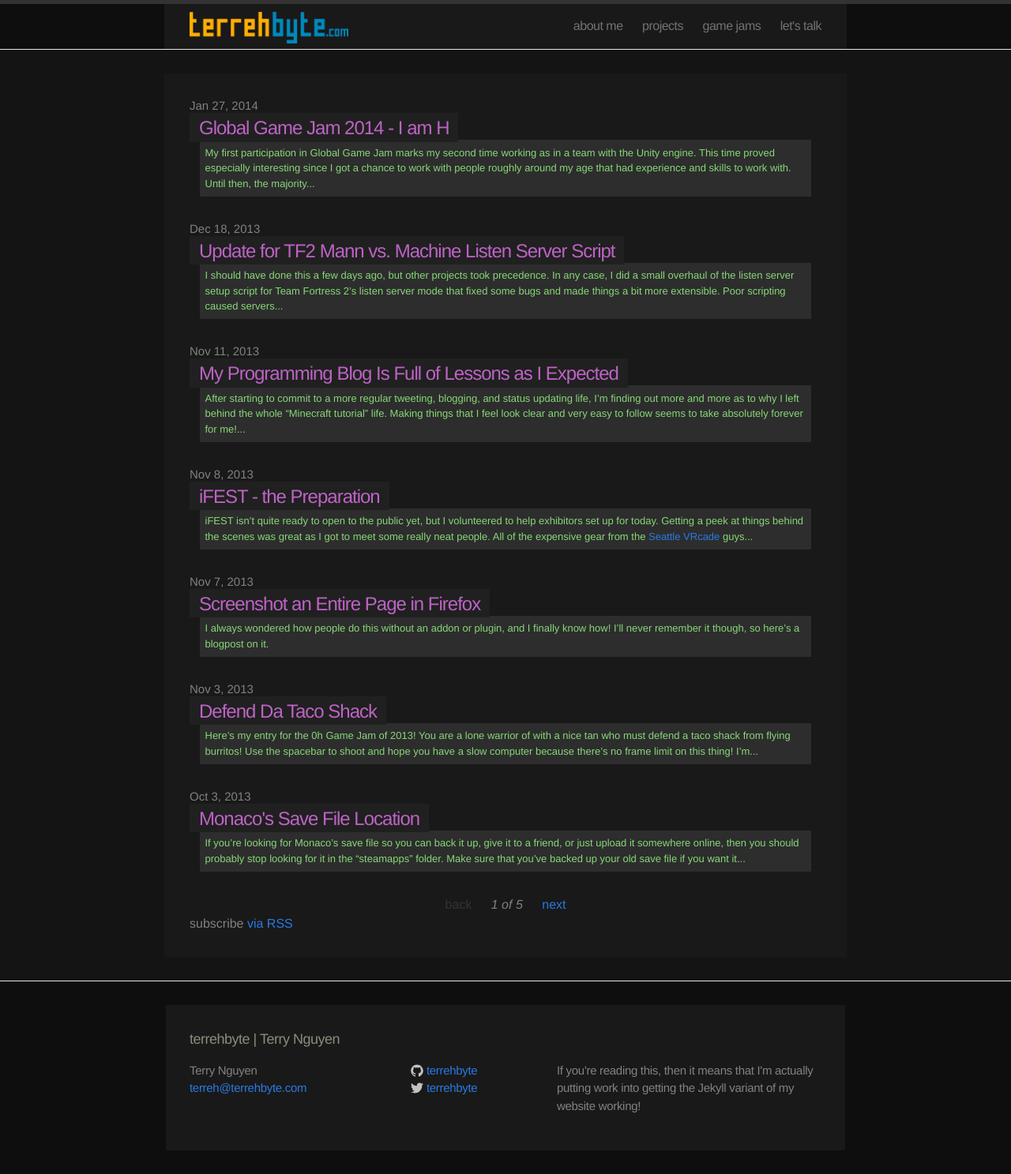
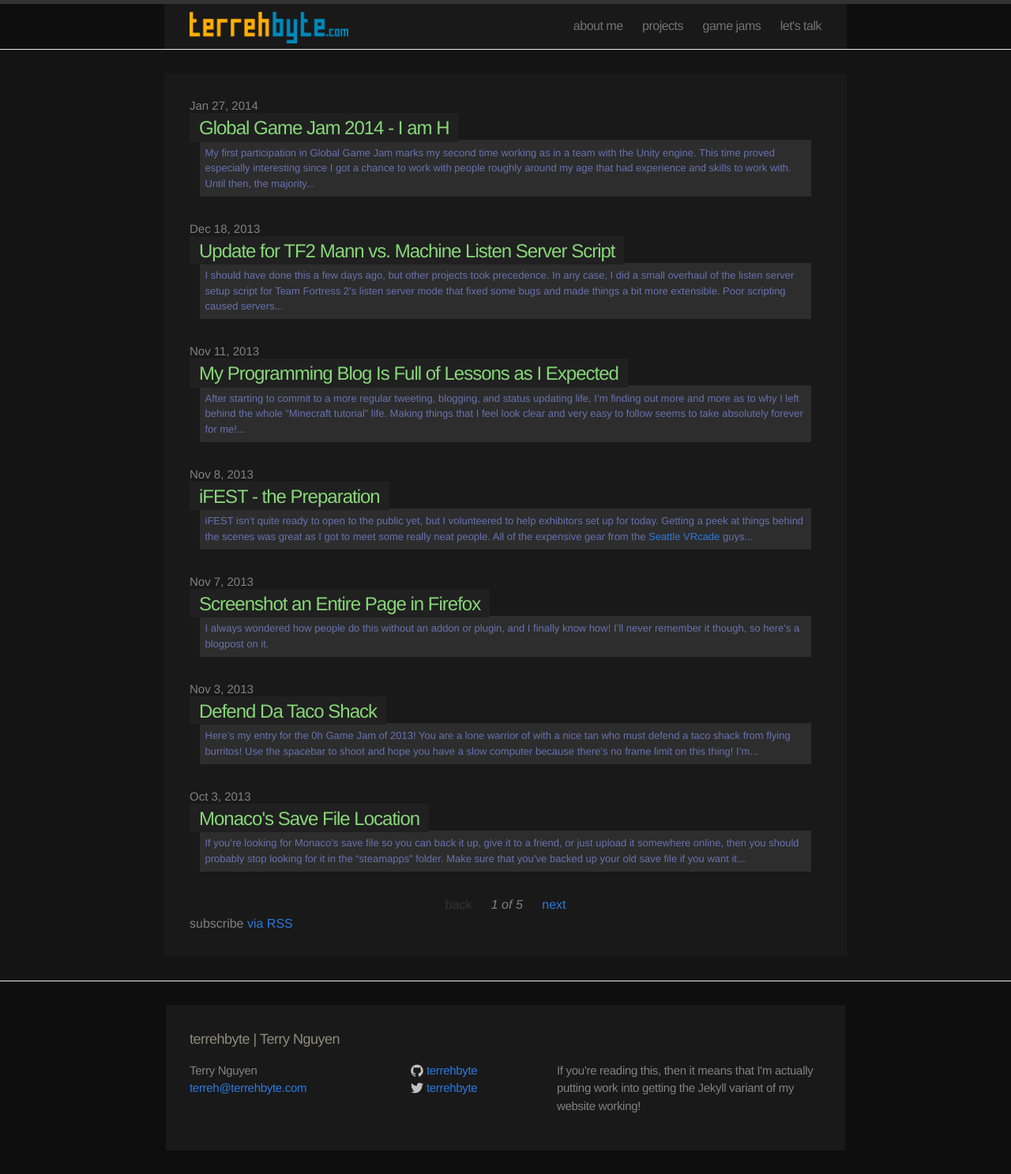
Before and after one commit to terrehbyte/terrehbyte.com, a Jekyll site: the page built from index.html, in a window 1280 px wide. Shown: the whole page at 79% size. Built offline with Jekyll 4.4.1, drawn with Linux system fonts in a browser that asks for light colours; Markdown is read by kramdown in place of the engine named in the settings; the list of posts is cut into pages by our own code.

Commit message:
Changed color palette

```diff
--- a/css/main.css
+++ b/css/main.css
@@ -218,7 +218,7 @@
 
   padding: 0.2em 0.5em;
   background: #202020;
-  color: #bd63c5;
+  color: #87d778;
 }
 
 .posts .post-excerpt
@@ -230,7 +230,7 @@
   font-size: 13px;
 
   background: #2d2d2d;
-  color: #87d778;
+  color: #6871ae;
   padding: 0.5em 0.5em;
 }
 
```
